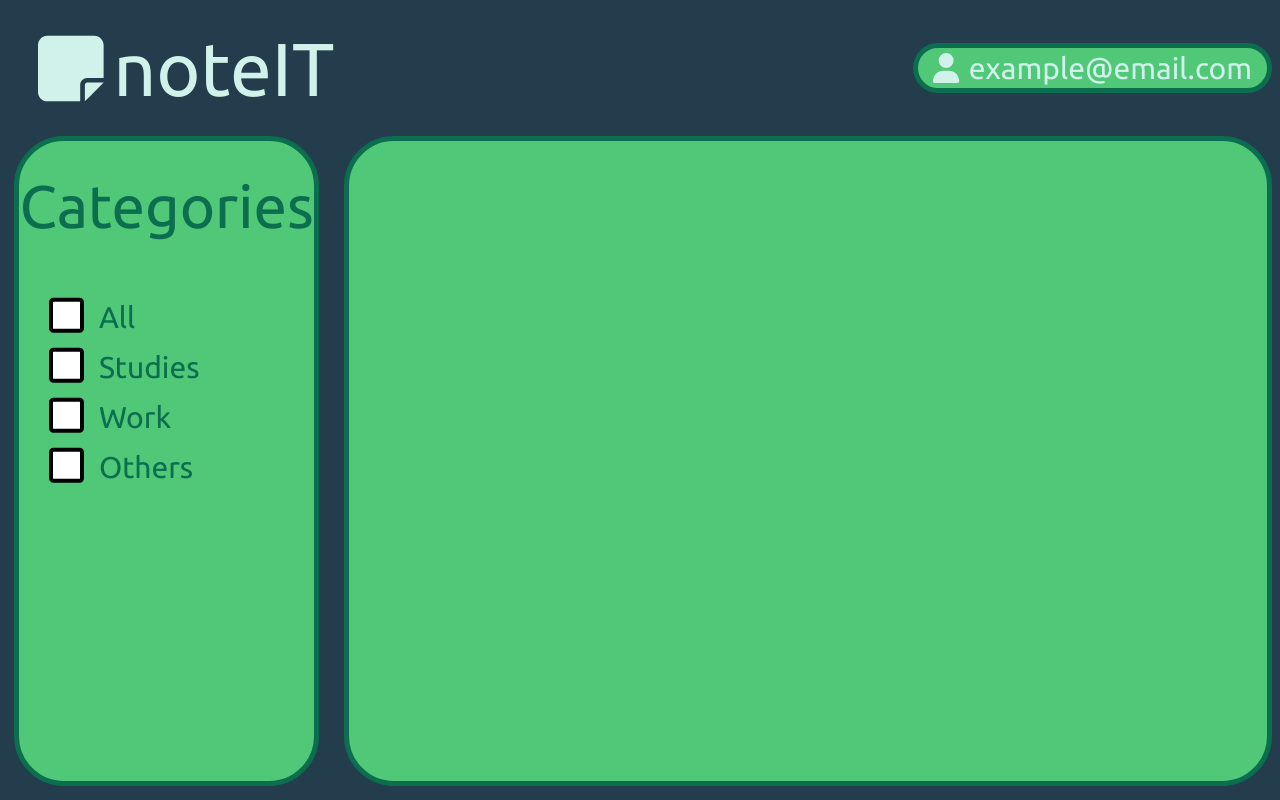
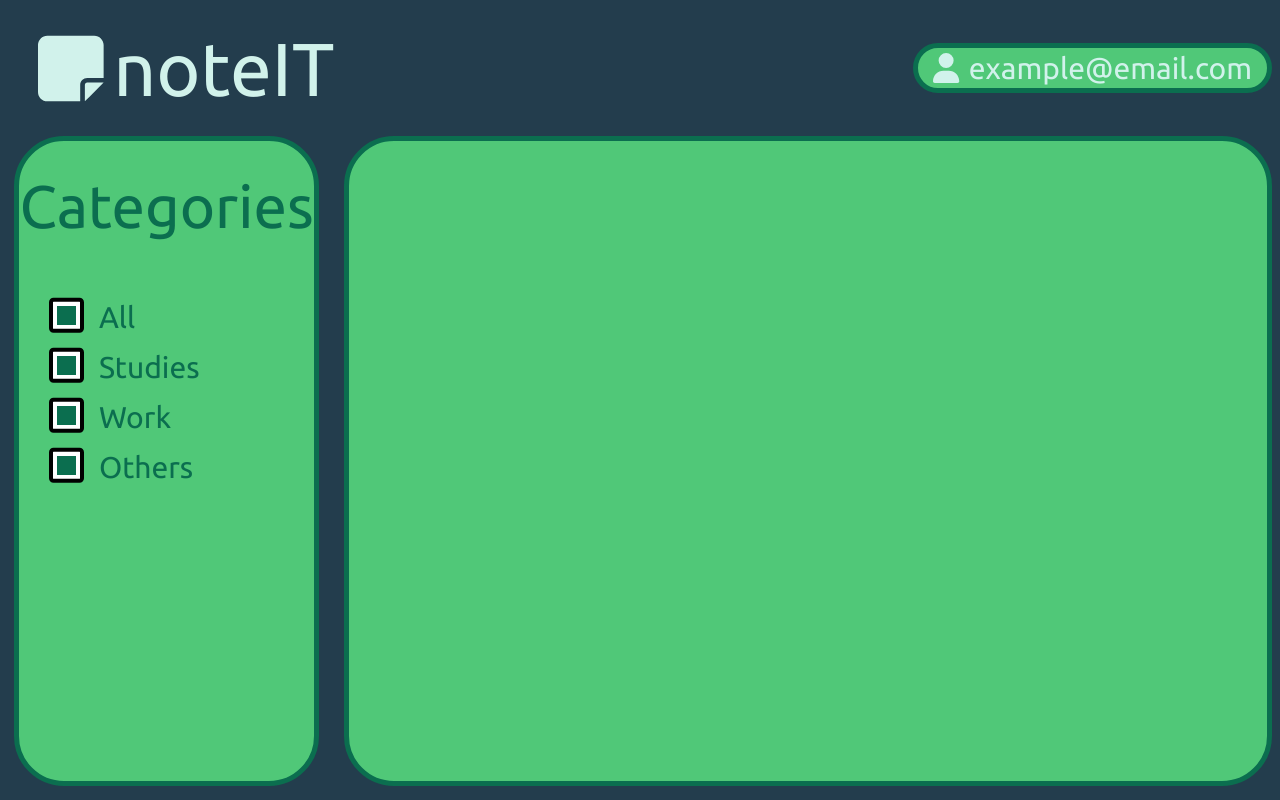
Before and after one commit to SharixVent/noteIT, a React (Vite) app in the folder frontend/: page /mainpage in a window 1280 px wide. Built offline with nearby package versions, Linux system fonts and the light colour scheme.

Commit message:
Chanegd MainPage.jsx

```diff
--- a/frontend/src/components/MainPage/MainPage.css
+++ b/frontend/src/components/MainPage/MainPage.css
@@ -32,7 +32,6 @@
     background: #50c878;
     border: 5px solid #0b6e4f;
     user-select: none;
-
 }
 
 .main-mp {
--- a/frontend/src/components/MainPage/MainPage.jsx
+++ b/frontend/src/components/MainPage/MainPage.jsx
@@ -1,10 +1,17 @@
 import { useNavigate } from 'react-router-dom';
+import { useState } from 'react';
 import { FontAwesomeIcon } from '@fortawesome/react-fontawesome'
 import { faNoteSticky, faUser} from '@fortawesome/free-solid-svg-icons'
 import './MainPage.css';
 
 function MainPage()  {
     const navigate = useNavigate();
+
+    const [checked, setChecked] = useState(true);
+
+    function toggle() {
+        setChecked(prev => !prev);
+    }
 
     return <>
         <div className="navbar-mp">
@@ -18,13 +25,13 @@ function MainPage()  {
             <div className="categories-mp">
                 <span>Categories</span>
                 <div className="container-cat-mp">
-                    <input type="checkbox" name="" id=""></input>
+                    <input type="checkbox" name="" id="" checked={checked} onChange={toggle}></input>
                     <label htmlFor="">All</label>
-                    <input type="checkbox" name="" id=""></input>
+                    <input type="checkbox" name="" id="" checked={checked}></input>
                     <label htmlFor="">Studies</label>
-                    <input type="checkbox" name="" id=""></input>
+                    <input type="checkbox" name="" id="" checked={checked}></input>
                     <label htmlFor="">Work</label>
-                    <input type="checkbox" name="" id=""></input>
+                    <input type="checkbox" name="" id="" checked={checked}></input>
                     <label htmlFor="">Others</label>
                 </div>
 
```
